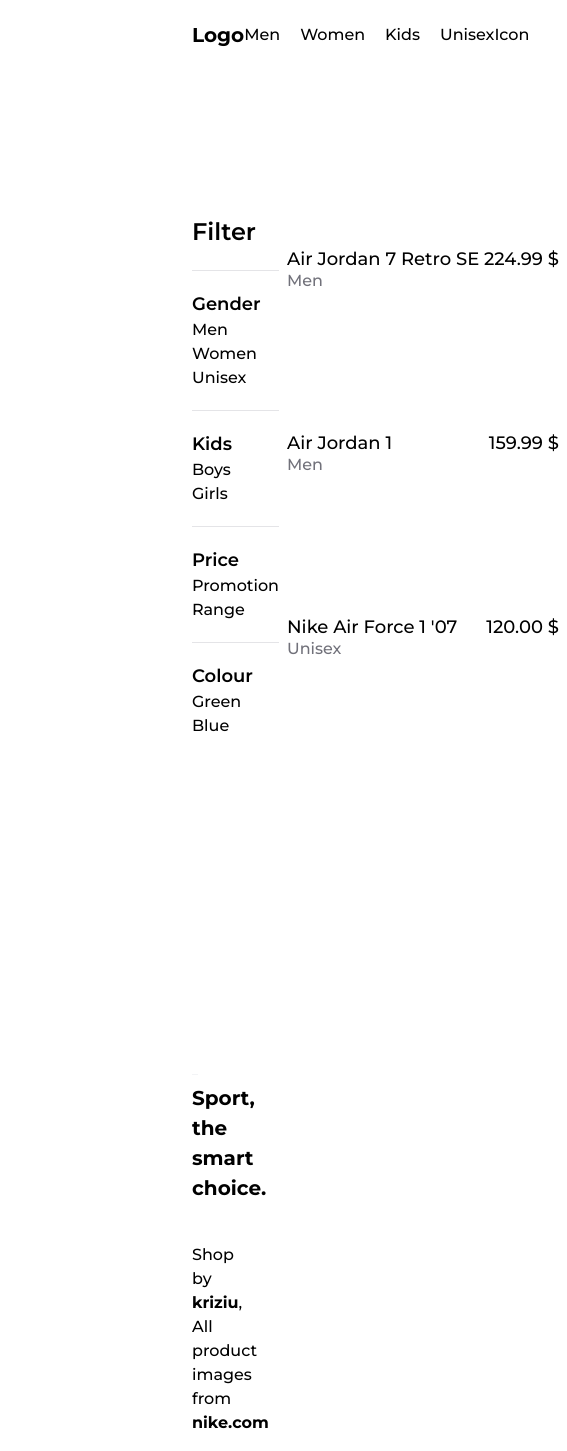
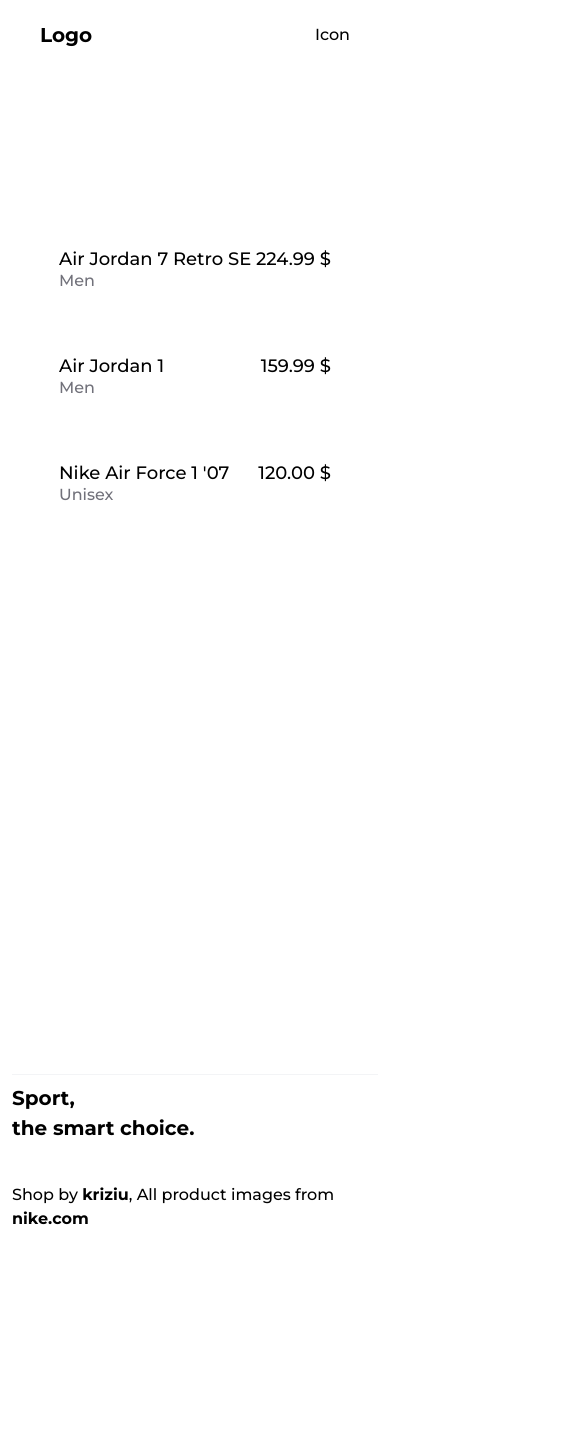
Before and after one commit to superCoding0923/shoes-ecommerce, a Next.js app: page /shoes in a window 390 px wide. Shown: the whole page, 567 px wide, since content can reach past the window. After the commit the page ends 1247 px from the top, so only its background shows below. Built offline with nearby package versions, Linux system fonts and the light colour scheme.

Commit message:
responsivity

```diff
--- a/common/components/footer/components/Footer.tsx
+++ b/common/components/footer/components/Footer.tsx
@@ -1,6 +1,6 @@
 const Footer = () => {
   return (
-    <footer className="w-full px-48 py-4">
+    <footer className="w-full px-3 py-4 sm:px-10 xl:px-24 2xl:px-48">
       <div className="mb-2 h-px w-full bg-gray-100" />
 
       <h3 className="text-xl font-bold">Sport,</h3>
--- a/common/components/nav/components/NavBar.tsx
+++ b/common/components/nav/components/NavBar.tsx
@@ -4,13 +4,13 @@ import { linkClassNames } from '../styles/NavBar.styles';
 
 const NavBar = () => {
   return (
-    <nav className="flex items-center justify-between p-5 px-48">
+    <nav className="flex items-center justify-between p-5 px-10 xl:px-24 2xl:px-48">
       <h2>
         <Link href="/">
           <a className="text-xl font-bold">Logo</a>
         </Link>
       </h2>
-      <div className="flex gap-5">
+      <div className="hidden gap-5 sm:flex">
         <Link href="/shoes">
           <a className={linkClassNames}>Men</a>
         </Link>
--- a/common/layouts/main.tsx
+++ b/common/layouts/main.tsx
@@ -11,7 +11,7 @@ const MainLayout = ({ children }: { children: JSX.Element }) => {
       {router.pathname !== '/' && (
         <>
           <NavBar />
-          <div className="min-h-full px-48">{children}</div>
+          <div className="min-h-full px-10 xl:px-24 2xl:px-48">{children}</div>
           <Footer />
         </>
       )}
--- a/modules/home/animations/Home.animations.ts
+++ b/modules/home/animations/Home.animations.ts
@@ -19,7 +19,7 @@ export const navBarAnimation = {
 export const imageAnimation = {
   to: {
     width: '100%',
-    height: '100%',
+    height: '80%',
     y: '40%',
     padding: '1rem',
     //
--- a/modules/home/components/Collection.tsx
+++ b/modules/home/components/Collection.tsx
@@ -13,9 +13,9 @@ const Collection = ({ right = false, title, subtitle, image }: Props) => {
     <div
       className={`${
         right && 'flex-row-reverse self-end'
-      } -mb-8 flex h-96 gap-8`}
+      } -mb-8 flex h-96 gap-4 sm:gap-8`}
     >
-      <div className="w-80">
+      <div className="h-80 w-48 sm:w-64 xl:h-auto xl:w-80">
         <Image
           src={image}
           alt={title}
@@ -29,8 +29,8 @@ const Collection = ({ right = false, title, subtitle, image }: Props) => {
           right ? 'items-end text-right' : 'items-start text-left'
         }`}
       >
-        <h2 className="-mb-2 text-5xl font-bold">{title}</h2>
-        <h3 className="w-2/3">{subtitle}</h3>
+        <h2 className="-mb-2 text-3xl font-bold sm:text-5xl">{title}</h2>
+        <h3 className=" w-2/3 text-sm">{subtitle}</h3>
         <Link href="/shoes">
           <a className="btn mt-2 w-max">Checkout</a>
         </Link>
--- a/modules/home/components/CollectionList.tsx
+++ b/modules/home/components/CollectionList.tsx
@@ -8,8 +8,8 @@ import Collection from './Collection';
 const CollectionList = () => {
   return (
     <div className="py-28">
-      <div className="flex w-full flex-col items-center">
-        <div className="w-[60rem] translate-x-20">
+      <div className="flex w-full flex-col items-center md:px-16 lg:px-0">
+        <div className="w-full lg:w-[40rem] lg:translate-x-20 xl:w-[60rem]">
           <Collection
             title="Men"
             subtitle="Checkout our men collection for summer"
@@ -23,7 +23,7 @@ const CollectionList = () => {
           />
         </div>
 
-        <div className="w-[60rem] -translate-x-20">
+        <div className="w-full lg:w-[40rem] lg:-translate-x-20 xl:w-[60rem]">
           <Collection
             title="Kid"
             subtitle="See what we offer to kids"
--- a/modules/home/components/Home.tsx
+++ b/modules/home/components/Home.tsx
@@ -13,6 +13,9 @@ import {
 } from '../animations/Home.animations';
 import CollectionList from './CollectionList';
 
+const headerStyle =
+  'text-5xl md:text-6xl xl:text-extra font-extrabold xl:-mt-12 -mt-5 md:-mt-8';
+
 const Home = () => {
   return (
     <>
@@ -27,18 +30,22 @@ const Home = () => {
 
       <div className="flex h-full w-full items-center justify-center">
         <motion.div
-          className="relative h-96 w-96"
+          className="relative h-64 w-64 sm:h-96 sm:w-96"
           variants={imageAnimation}
           animate="to"
         >
           <motion.div
-            className="absolute bottom-full ml-48 mb-10"
+            className="absolute bottom-full ml-5 mb-10 md:ml-10 xl:ml-24 2xl:ml-48"
             variants={textAnimation}
             initial="from"
             animate="to"
           >
-            <h1 className="-mb-12 text-extra font-extrabold">Sport,</h1>
-            <h1 className="text-extra font-extrabold">the smart choice.</h1>
+            <h1 className={headerStyle}>Sport,</h1>
+            <h1 className={`${headerStyle} hidden sm:block`}>
+              the smart choice.
+            </h1>
+            <h1 className={`${headerStyle} block sm:hidden`}>the smart</h1>
+            <h1 className={`${headerStyle} block sm:hidden`}>choice.</h1>
           </motion.div>
           <Image
             layout="raw"
--- a/modules/products/components/Filter.tsx
+++ b/modules/products/components/Filter.tsx
@@ -2,7 +2,7 @@ const Divider = () => <div className="my-5 h-px w-full bg-zinc-200"></div>;
 
 const Filter = () => {
   return (
-    <div className="w-48">
+    <div className="hidden w-48 xl:block">
       <h2 className="text-2xl font-semibold">Filter</h2>
       <Divider />
       <h3 className="text-lg font-semibold">Gender</h3>
```
